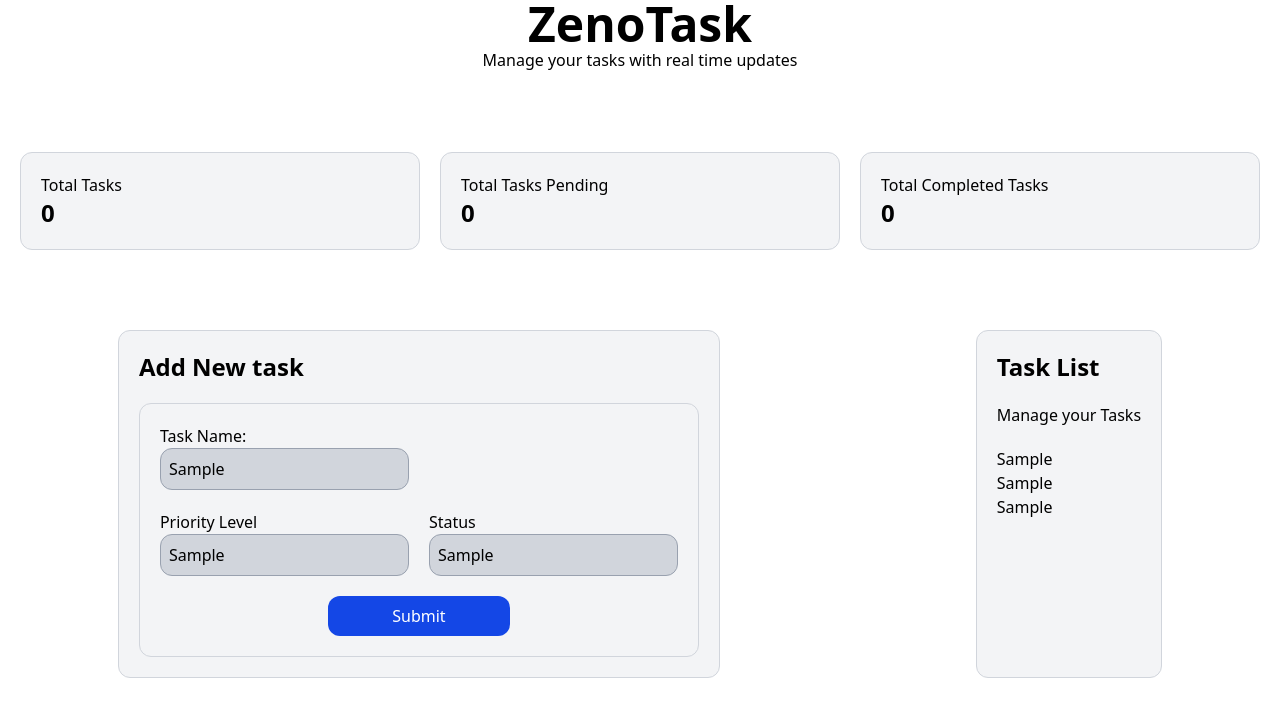
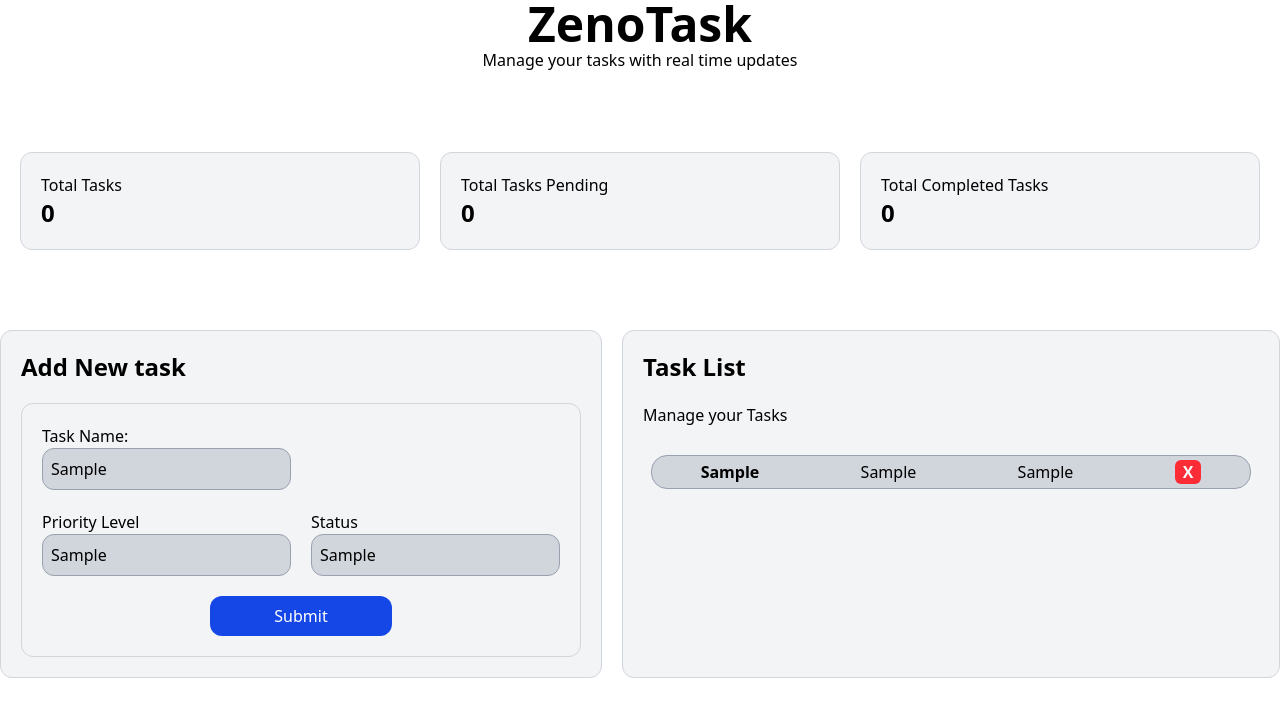
Before and after one commit to Phoenix-Domain/ZenoTask, a React (Vite) app: page / in a window 1280 px wide. Both pictures are taken after typing "Sample", "Sample", "Sample" into the empty fields and a click on the button "Submit". Shown: the top 716 px of the page. Built offline with nearby package versions, Linux system fonts and the light colour scheme.

Commit message:
style: Add styling to individual lists

```diff
--- a/src/App.tsx
+++ b/src/App.tsx
@@ -50,7 +50,7 @@ function App() {
           <TaskForm setTasks={setTasks}/>
         </section>
 
-        <section className='bg-gray-100 p-5 rounded-xl border border-gray-300 w-fit flex flex-col gap-5'>
+        <section className='bg-gray-100 p-5 rounded-xl border border-gray-300 w-full flex flex-col gap-5'>
           <h2 className='text-2xl font-bold'>
             Task List
           </h2>
--- a/src/components/common/TaskDisplay.tsx
+++ b/src/components/common/TaskDisplay.tsx
@@ -18,10 +18,20 @@ function TaskDisplay({tasks}: TaskDisplayProps){
                     <p>No Tasks Yet.</p>
                     <h3>Fill form to add Task</h3>
                 </article> : tasks.map(task => (
-                    <article key={task.id}>
-                        <p>{task.Title}</p>
-                        <p>{task.Priority}</p>
-                        <p>{task.Status}</p>
+                    <article key={task.id} className='flex justify-around m-2 border border-gray-400 gap-5 py-1 px-2 rounded-2xl bg-gray-300'>
+                        <p className='font-bold'>
+                            {task.Title}
+                        </p>
+                        <p>
+                            {task.Priority}
+                        </p>
+                        <p>
+                            {task.Status}
+                        </p>
+
+                        <button className='font-bold text-gray-50 bg-red-500 px-2 rounded-md'>
+                            X
+                        </button>
                     </article>
                 ))
             }
```
